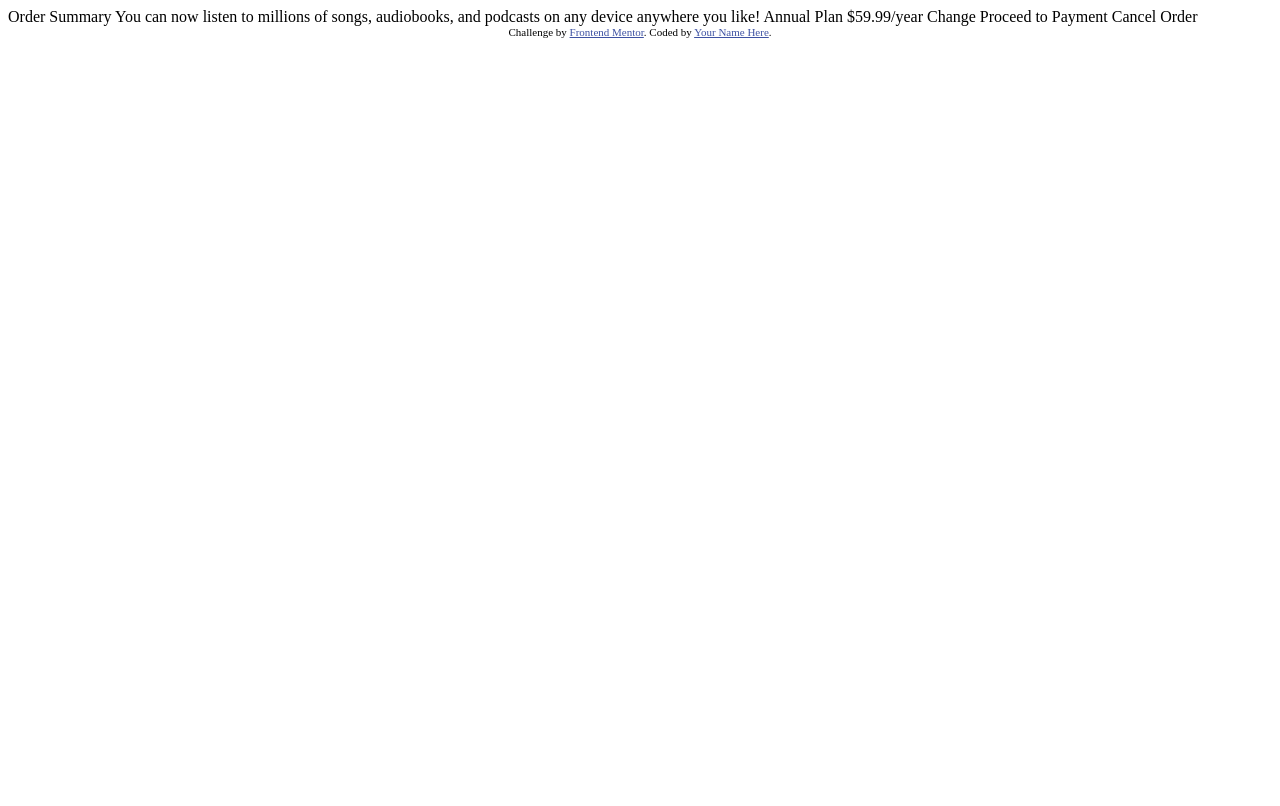
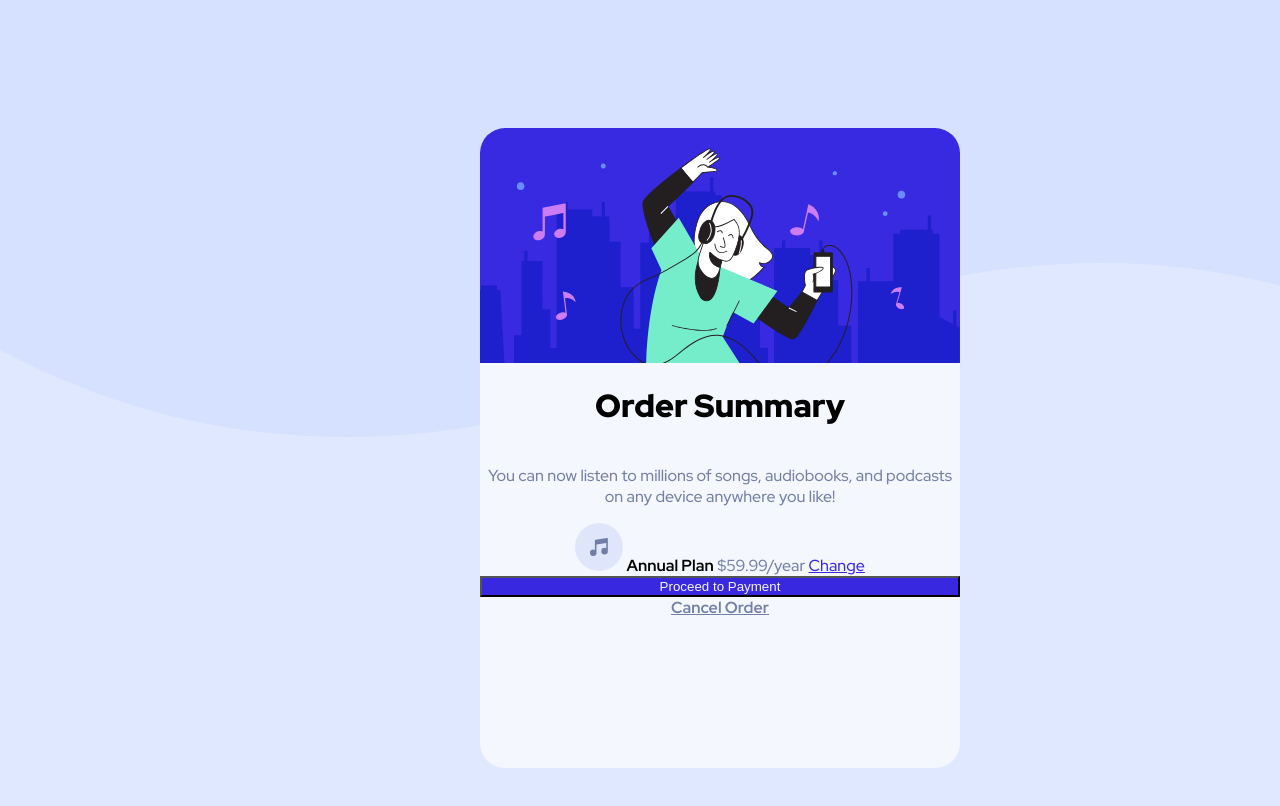
Before and after one commit to viktoria-zsolnai/order-summary-component-main, a plain HTML site: page index.html in a window 1280 px wide. Drawn offline with Linux system fonts and the light colour scheme.

Commit message:
Desktop design in progress

```diff
--- a/index.html
+++ b/index.html
@@ -1,37 +1,37 @@
 <!DOCTYPE html>
 <html lang="en">
   <head>
-  <meta charset="UTF-8">
-  <meta name="viewport" content="width=device-width, initial-scale=1.0"> <!-- displays site properly based on user's device -->
-
-  <link rel="icon" type="image/png" sizes="32x32" href="./images/favicon-32x32.png">
+    <meta charset="UTF-8" />
+    <meta name="viewport" content="width=device-width, initial-scale=1.0" />
+    <!-- displays site properly based on user's device -->
+    <link rel="stylesheet" href="style.css" />
+    <link
+      rel="icon"
+      type="image/png"
+      sizes="32x32"
+      href="./images/favicon-32x32.png"
+    />
 
     <title>Frontend Mentor | Order summary card</title>
+  </head>
 
-  <!-- Feel free to remove these styles or customise in your own stylesheet 👍 -->
-  <style>
-    .attribution { font-size: 11px; text-align: center; }
-    .attribution a { color: hsl(228, 45%, 44%); }
-  </style>
-</head>
   <body>
+    <div class="container">
+      <img src="images/illustration-hero.svg" alt="illustration" class="hero"/>
 
-  Order Summary
+      <h1>Order Summary</h1>
 
+      <p>
         You can now listen to millions of songs, audiobooks, and podcasts on any
         device anywhere you like!
+      </p>
 
-  Annual Plan
-  $59.99/year
+      <div class="sub-box">
+        <img src="/images/icon-music.svg" alt="icon">
+        <span class="plan">Annual Plan</span> <span class="price">$59.99/year</span> <a href="#" class="change">Change</a></div>
 
-  Change
-
-  Proceed to Payment
-  Cancel Order
-
-  <div class="attribution">
-    Challenge by <a href="https://www.frontendmentor.io?ref=challenge" target="_blank">Frontend Mentor</a>.
-    Coded by <a href="#">Your Name Here</a>.
+      <button>Proceed to Payment</button>
+      <a href="#" class = "cancel">Cancel Order</a>
     </div>
   </body>
 </html>
--- /dev/null
+++ b/style.css
@@ -0,0 +1,71 @@
+@import url('https://fonts.googleapis.com/css2?family=Red+Hat+Display:wght@500;700;900&display=swap');
+
+html {
+    width: 100%;
+    height: 100%;
+    margin: 0;
+}
+
+body {
+    width: 100%;
+    height: 100%;
+    margin: 0;
+    background-image: url(/images/pattern-background-desktop.svg);
+    background-color: hsl(225, 100%, 94%);
+    background-repeat: no-repeat;
+    font-family: 'Red Hat Display', sans-serif;
+}
+
+.container {
+    background-color: hsl(225, 100%, 98%);
+    display: flex;
+    flex-direction: column;
+    margin-left: 30em;
+    margin-bottom: 20em;
+    margin-top: 8em;
+    width: 30em;
+    height: 40em;
+
+    border-radius: 25px;
+    text-align: center;
+}
+
+.hero {
+    border-radius: 25px 25px 0px 0px;
+}
+
+p {
+    font-size: 16px;
+    color: hsl(224, 23%, 55%);
+}
+
+h1 {
+    font-weight: 900;
+}
+
+.plan {
+    font-weight: 700;
+}
+
+.price {
+    color: hsl(224, 23%, 55%);
+}
+
+button {
+    background-color: hsl(245, 75%, 52%);
+    color: hsl(225, 100%, 98%);
+}
+
+.change {
+    color: hsl(245, 75%, 52%);
+}
+
+.cancel {
+    color: hsl(224, 23%, 55%);
+    font-weight: 700;
+}
+
+.cancel:hover {
+    color: hsl(223, 47%, 23%);
+    font-weight: 700;
+}
```
Also changed, not shown: 1 other file. Lines whose indentation alone changed are shown as unchanged.
